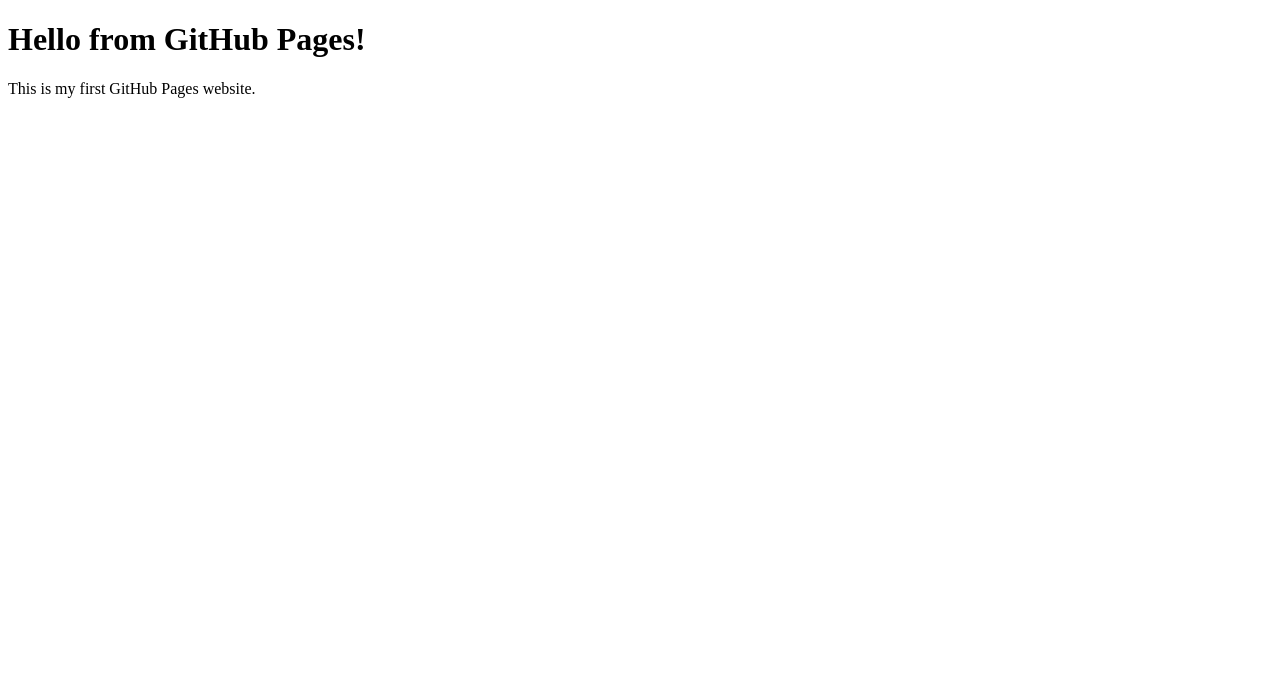
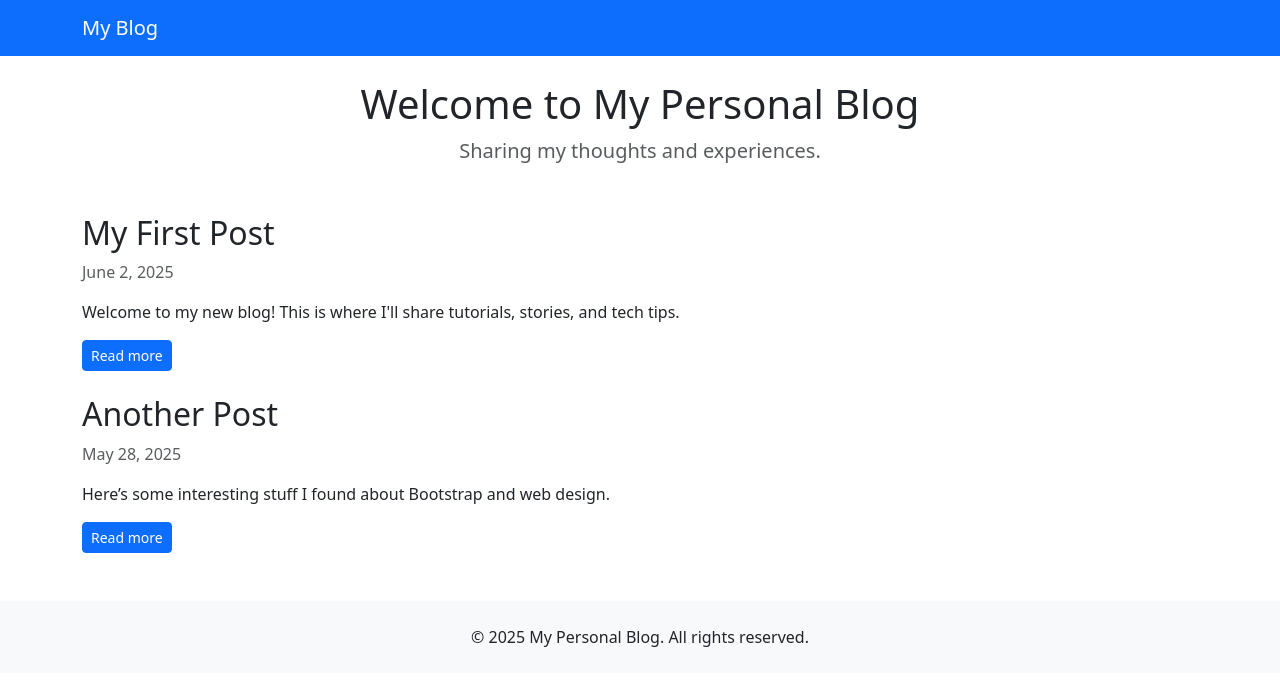
Before and after one commit to Rulramdhani/rulramdhani, a plain HTML site: page index.html in a window 1280 px wide. Drawn offline with nearby package versions, Linux system fonts and the light colour scheme.

Commit message:
Update index.html

```diff
--- a/index.html
+++ b/index.html
@@ -2,10 +2,53 @@
 <html lang="en">
 <head>
   <meta charset="UTF-8" />
-  <title>My GitHub Pages Site</title>
+  <meta name="viewport" content="width=device-width, initial-scale=1" />
+  <title>My Personal Blog</title>
+  <!-- Bootstrap CSS CDN -->
+  <link href="https://cdn.jsdelivr.net/npm/bootstrap@5.3.0/dist/css/bootstrap.min.css" rel="stylesheet" />
 </head>
 <body>
-  <h1>Hello from GitHub Pages!</h1>
-  <p>This is my first GitHub Pages website.</p>
+
+  <nav class="navbar navbar-expand-lg navbar-dark bg-primary mb-4">
+    <div class="container">
+      <a class="navbar-brand" href="#">My Blog</a>
+      <button class="navbar-toggler" type="button" data-bs-toggle="collapse" data-bs-target="#navbarNav"
+              aria-controls="navbarNav" aria-expanded="false" aria-label="Toggle navigation">
+        <span class="navbar-toggler-icon"></span>
+      </button>
+    </div>
+  </nav>
+
+  <main class="container">
+    <header class="mb-5 text-center">
+      <h1>Welcome to My Personal Blog</h1>
+      <p class="lead text-muted">Sharing my thoughts and experiences.</p>
+    </header>
+
+    <section>
+      <article class="mb-4">
+        <h2>My First Post</h2>
+        <p class="text-muted">June 2, 2025</p>
+        <p>Welcome to my new blog! This is where I'll share tutorials, stories, and tech tips.</p>
+        <a href="#" class="btn btn-sm btn-primary">Read more</a>
+      </article>
+
+      <article class="mb-4">
+        <h2>Another Post</h2>
+        <p class="text-muted">May 28, 2025</p>
+        <p>Here’s some interesting stuff I found about Bootstrap and web design.</p>
+        <a href="#" class="btn btn-sm btn-primary">Read more</a>
+      </article>
+    </section>
+  </main>
+
+  <footer class="bg-light py-4 mt-5 text-center">
+    <div class="container">
+      <p class="mb-0">© 2025 My Personal Blog. All rights reserved.</p>
+    </div>
+  </footer>
+
+  <!-- Bootstrap JS Bundle CDN (includes Popper) -->
+  <script src="https://cdn.jsdelivr.net/npm/bootstrap@5.3.0/dist/js/bootstrap.bundle.min.js"></script>
 </body>
 </html>
```
